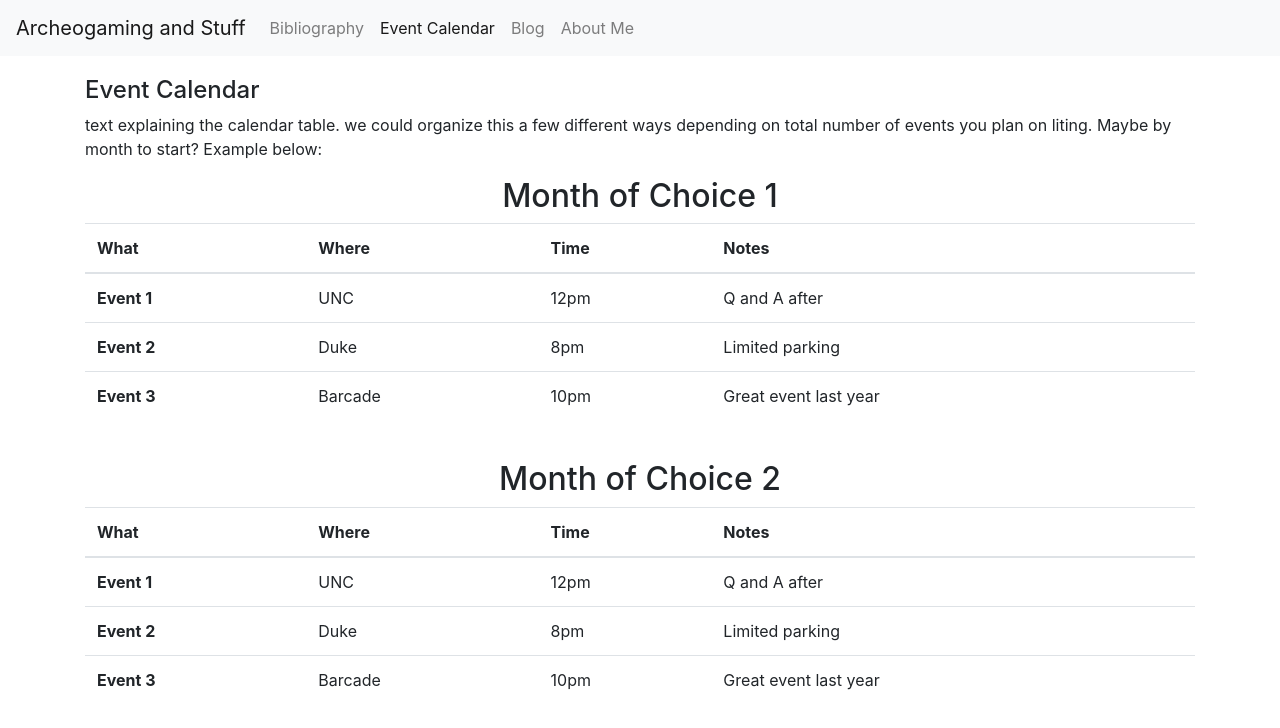
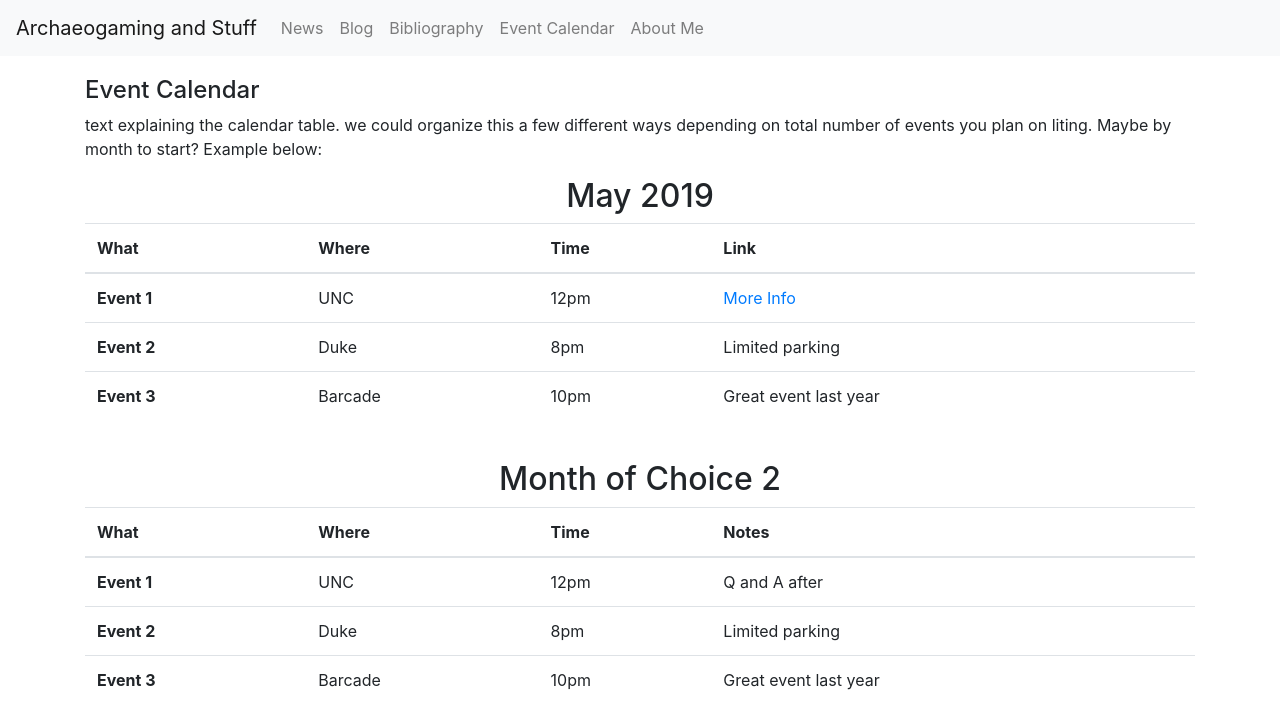
Before and after one commit to timothylalbrecht/tine-project, a plain HTML site: page calendar.html in a window 1280 px wide. Drawn offline with nearby package versions, Linux system fonts and the light colour scheme.

Commit message:
updates with tine

```diff
--- a/calendar.html
+++ b/calendar.html
@@ -11,20 +11,23 @@
 
 <body>
     <nav class="navbar navbar-expand-lg navbar-light bg-light">
-        <a class="navbar-brand" href="index.html">Archeogaming and Stuff</a>
+        <a class="navbar-brand" href="index.html">Archaeogaming and Stuff</a>
         <button class="navbar-toggler" type="button" data-toggle="collapse" data-target="#navbarNav" aria-controls="navbarNav" aria-expanded="false" aria-label="Toggle navigation">
             <span class="navbar-toggler-icon"></span>
         </button>
         <div class="collapse navbar-collapse" id="navbarNav">
             <ul class="navbar-nav">
                 <li class="nav-item">
-                    <a class="nav-link" href="bib.html">Bibliography</a>
-                </li>
-                <li class="nav-item active">
-                    <a class="nav-link" href="calendar.html">Event Calendar<span class="sr-only">(current)</span></a>
+                    <a class="nav-link" href="news.html">News</a>
                 </li>
                 <li class="nav-item">
                     <a class="nav-link" href="blog.html">Blog</a>
+                </li>
+                <li class="nav-item">
+                    <a class="nav-link" href="bib.html">Bibliography</a>
+                </li>
+                <li class="nav-item">
+                    <a class="nav-link" href="calendar.html">Event Calendar</a>
                 </li>
                 <li class="nav-item">
                     <a class="nav-link" href="about.html">About Me</a>
@@ -41,12 +44,12 @@
                 <p>text explaining the calendar table. we could organize this a few different ways depending on total number of events you plan on liting. Maybe by month to start? Example below:</p>
                 <table class="table table-hover">
                     <thead>
-                    <h2 class="month-header">Month of Choice 1</h2>
+                    <h2 class="month-header">May 2019</h2>
                     <tr>
                         <th scope="col">What</th>
                         <th scope="col">Where</th>
                         <th scope="col">Time</th>
-                        <th scope="col">Notes</th>
+                        <th scope="col">Link</th>
                     </tr>
                     </thead>
                     <tbody>
@@ -54,7 +57,7 @@
                         <th scope="row">Event 1</th>
                         <td>UNC</td>
                         <td>12pm</td>
-                        <td>Q and A after</td>
+                        <td><a href="http://tinerassalle.web.unc.edu/" target="_blank">More Info</a></td>
                     </tr>
                     <tr>
                         <th scope="row">Event 2</th>
```
Also changed, not shown: about.html (+9 -5 lines), bib.html (+9 -6 lines), blog.html (+8 -6 lines), index.html (+7 -4 lines), news.html (added).
